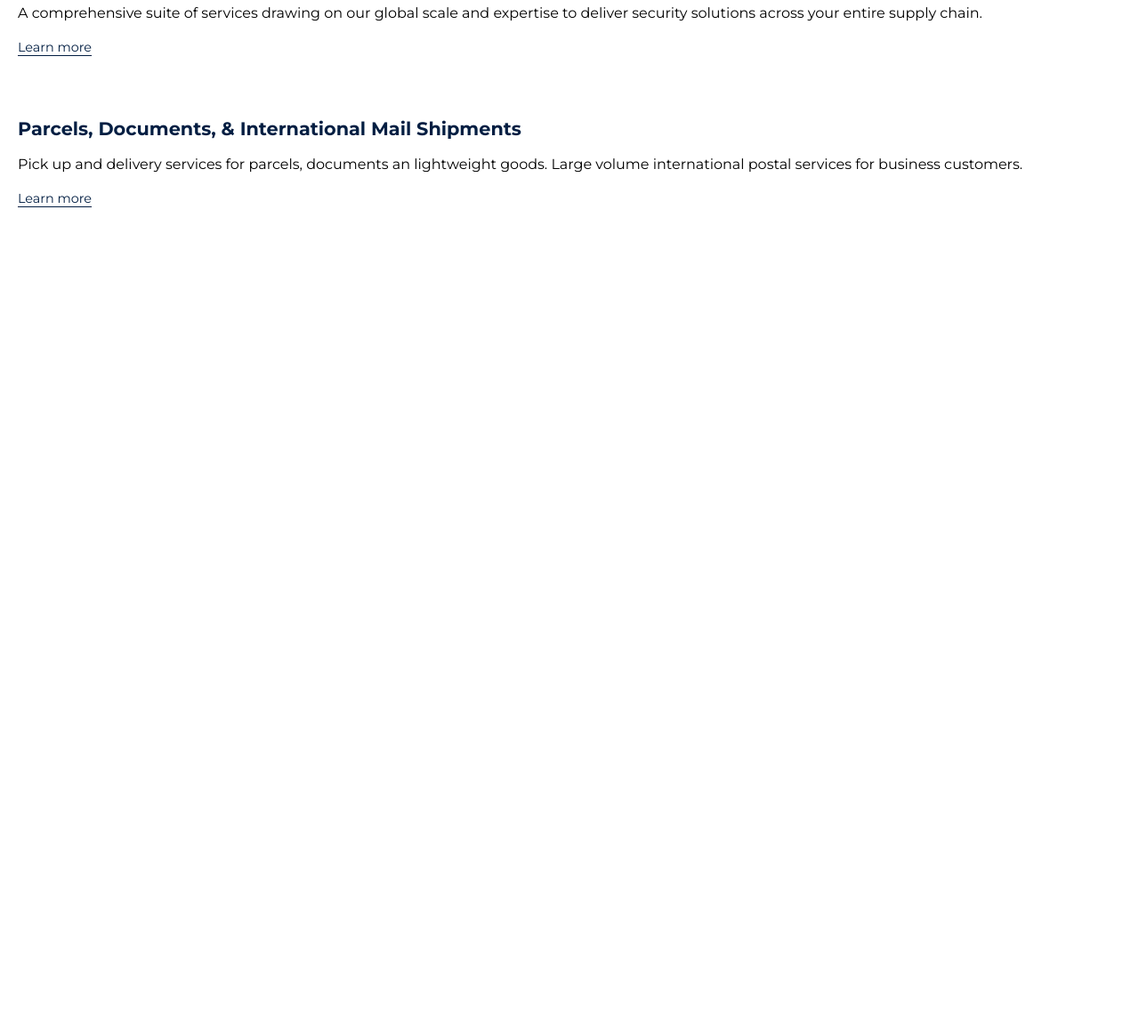
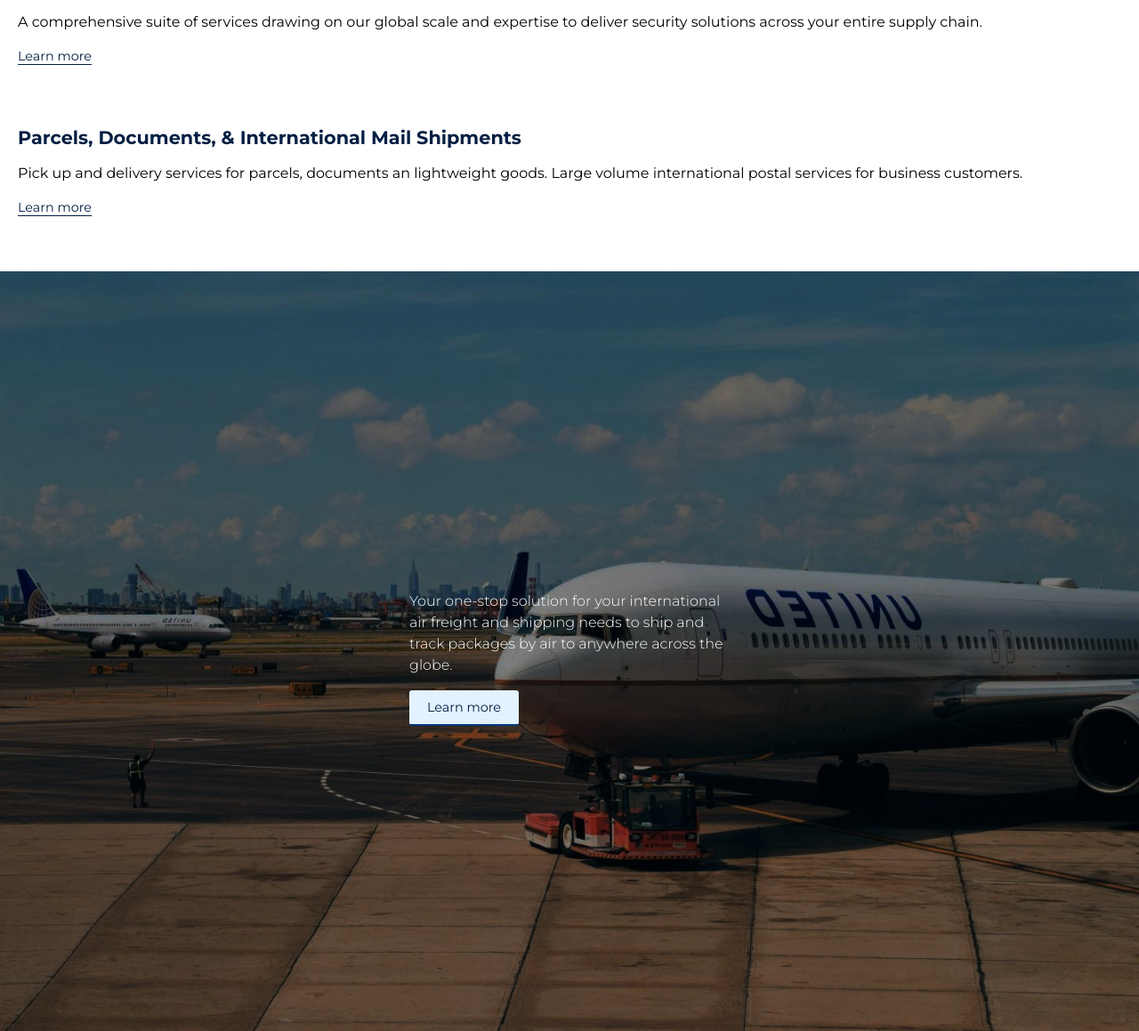
Before and after one commit to alf86930/swift-security, a Gatsby site: page / in a window 1280 px wide. Shown: the part 2256-3415 px from the top of the page at 89% size. Before the commit the page ends 2541 px from the top, so only its background shows below. Built offline with nearby package versions, Linux system fonts and the light colour scheme; Gatsby itself is replaced by a stand-in of ours.

Commit message:
add air freight

```diff
--- a/src/components/hero/hero.module.scss
+++ b/src/components/hero/hero.module.scss
@@ -5,9 +5,14 @@
   overflow: hidden;
   position: relative;
 
+  &Medium {
+    composes: hero;
+    min-height: 50vh;
+  }
+
   &Small {
     composes: hero;
-    min-height: 40vh;
+    min-height: 30vh;
   }
 }
 
--- a/src/components/hero/index.tsx
+++ b/src/components/hero/index.tsx
@@ -11,6 +11,7 @@ type HeroProps = {
 
 const heroSizes = {
   large: styles.hero,
+  medium: styles.heroMedium,
   small: styles.heroSmall,
 }
 
--- a/src/components/services-cta/services-cta.module.scss
+++ b/src/components/services-cta/services-cta.module.scss
@@ -1,7 +1,7 @@
 .container {
   display: flex;
   flex-direction: column;
-  padding: 10px 20px;
+  padding: 20px;
   background-color: var(--white);
 }
 
--- a/src/pages/_styles/index.module.scss
+++ b/src/pages/_styles/index.module.scss
@@ -1,5 +1,6 @@
 .heroOneContainer,
-.heroTwoContainer {
+.heroTwoContainer,
+.heroThreeContainer {
   // for reference: https://www.smashingmagazine.com/2013/08/absolute-horizontal-vertical-centering-css/
   width: 100%;
   height: 100%;
@@ -22,7 +23,8 @@
   color: var(--white);
 }
 
-.heroTwoContainer {
+.heroTwoContainer,
+.heroThreeContainer {
   text-align: left;
 }
 
@@ -36,3 +38,14 @@
   font-weight: 300;
   line-height: 1.5;
 }
+
+.heroLink {
+  font-size: 0.9em;
+  text-decoration: none;
+  background-color: var(--blue-lightest);
+  color: var(--blue-darkest);
+  border-bottom: 2px solid var(--blue-normal);
+  width: fit-content;
+  padding: 10px 20px;
+  border-radius: 3px;
+}
--- a/src/pages/index.tsx
+++ b/src/pages/index.tsx
@@ -1,5 +1,5 @@
 import * as React from 'react'
-import { graphql } from 'gatsby'
+import { graphql, Link } from 'gatsby'
 
 // components
 import Layout from '../layout'
@@ -36,6 +36,19 @@ const heroTwoContent = (
   </div>
 )
 
+const heroThreeContent = (
+  <div className={styles.heroThreeContainer}>
+    <p className={styles.heroDescription}>
+      Your one-stop solution for your international air freight and shipping
+      needs to ship and track packages by air to anywhere across the globe.
+    </p>
+
+    <Link className={styles.heroLink} to="/air-freight">
+      Learn more
+    </Link>
+  </div>
+)
+
 type IndexPageProps = {
   data: any
 }
@@ -62,10 +75,17 @@ const IndexPage: React.FC<IndexPageProps> = ({ data }) => {
         bg={images['home-ship-one']}
         content={heroTwoContent}
         imageAlt="Ship on blue water"
-        size="small"
+        size="medium"
       />
 
       <ServicesCTA />
+
+      <Hero
+        bg={images['home-plane-one']}
+        content={heroThreeContent}
+        imageAlt="Plane on tarmac"
+        size="small"
+      />
     </Layout>
   )
 }
```
Also changed, not shown: data/home-images/home-plane-one.jpg (added).
